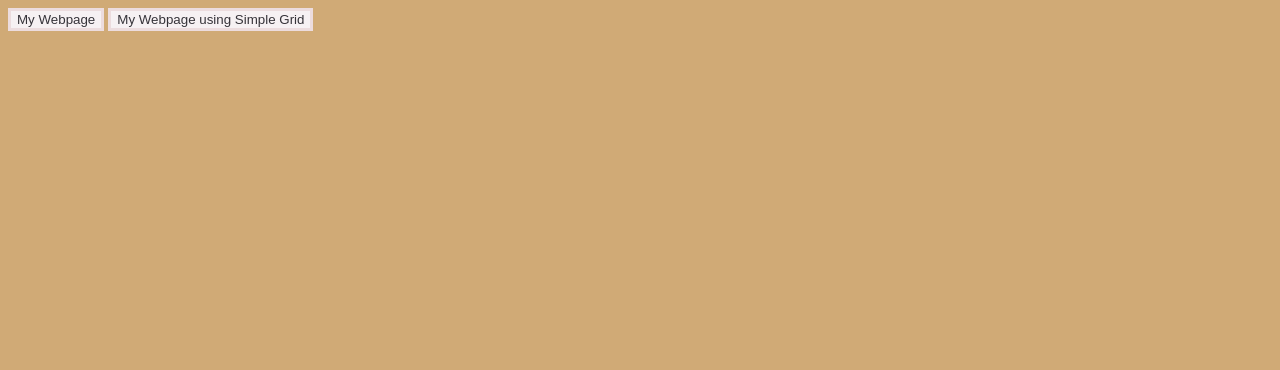
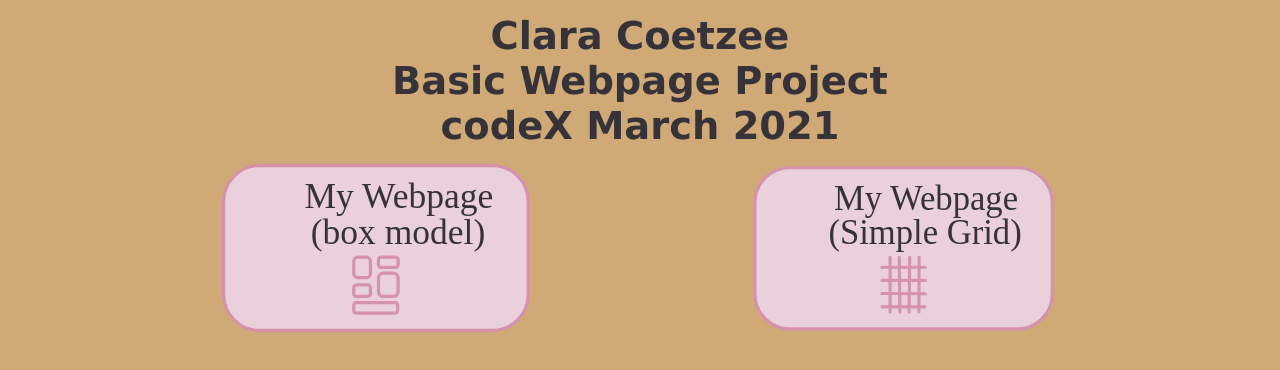
Before and after one commit to clarababette/basic-webpage, a plain HTML site: page index.html in a window 1280 px wide. Drawn offline with Linux system fonts and the light colour scheme.

Commit message:
Updated to reflect feedback

```diff
--- a/index.html
+++ b/index.html
@@ -10,15 +10,36 @@
         body {
             background-color: #D0AA76;
         }
+        h1 {
+        font-family: 'Reenie Beanie', 'Lucida Sans', 'Lucida Sans Regular', 'Lucida Grande', 'Lucida Sans Unicode', Geneva, Verdana, sans-serif;
+            color: #353339;
+            font-size: 3vw;
+            text-align: center;
+            line-height: 0.5;
+        }
+
         button {
-            color: #353339;
-            background-color: #F6F1F3;
-            border: solid #ECDCDE;
+            width: 25vw;
+            border: none;
+            background: none;
         }
+
+        .page-buttons {
+            display: flex;
+            justify-content: space-evenly;
+
+        }
+
     </style>
 </head>
 <body>
-    <button onclick="document.location='my-webpage.html'">My Webpage</button>
-    <button onclick="document.location='my-webpage-grid.html'">My Webpage using Simple Grid</button>
+    <h1>Clara Coetzee</h1>
+    <h1>Basic Webpage Project</h1>
+    <h1>codeX March 2021</h1>
+    <div class="page-buttons">
+    <button onclick="document.location='my-webpage.html'"><img src="box-button.svg"/></button>
+    <button onclick="document.location='my-webpage-grid.html'"><img src="grid-button.svg"/></button>
+    </div>
+
 </body>
 </html>
```
Also changed, not shown: my-webpage-grid.html (+13 -1 lines), my-webpage.html (+22 -10 lines), box-button.svg (added), grid-button.svg (added).
